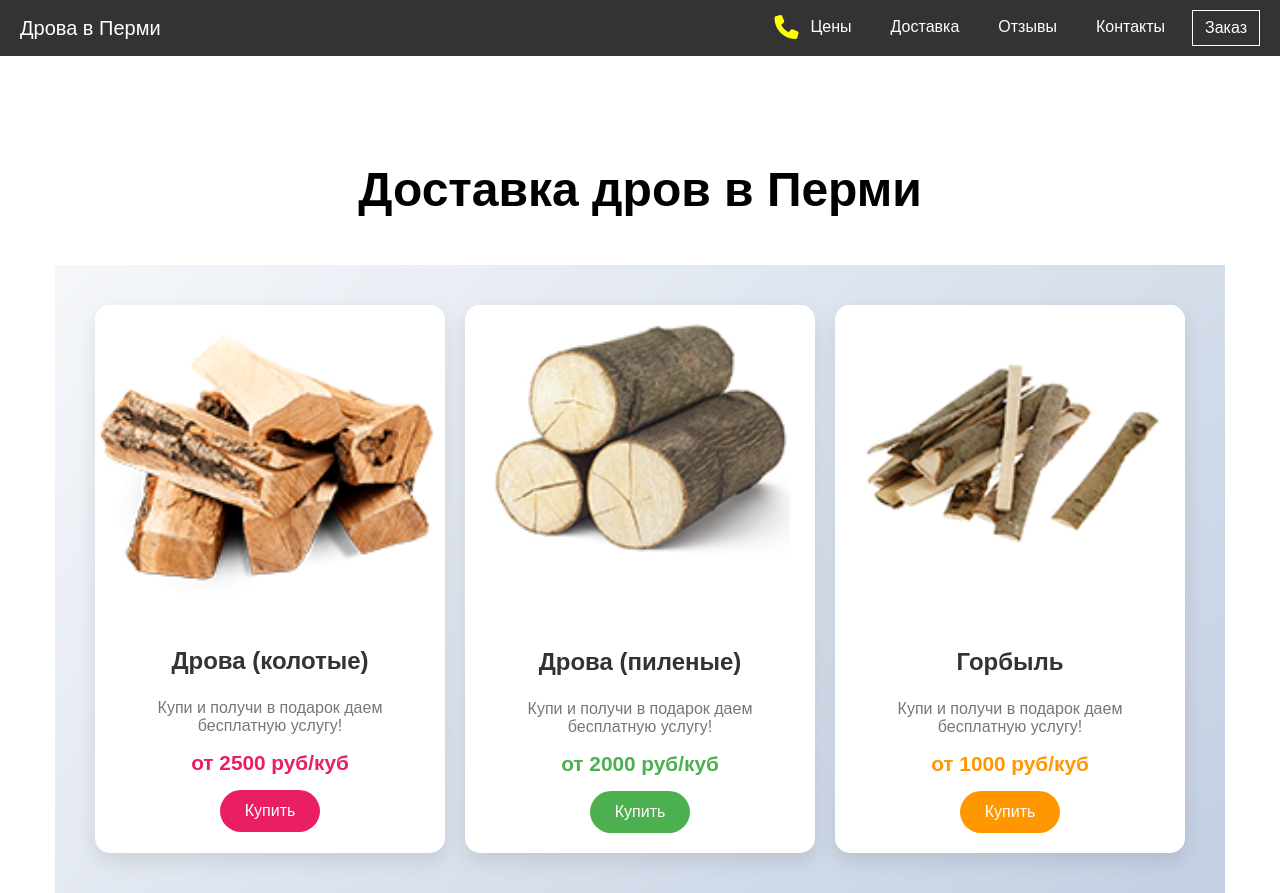
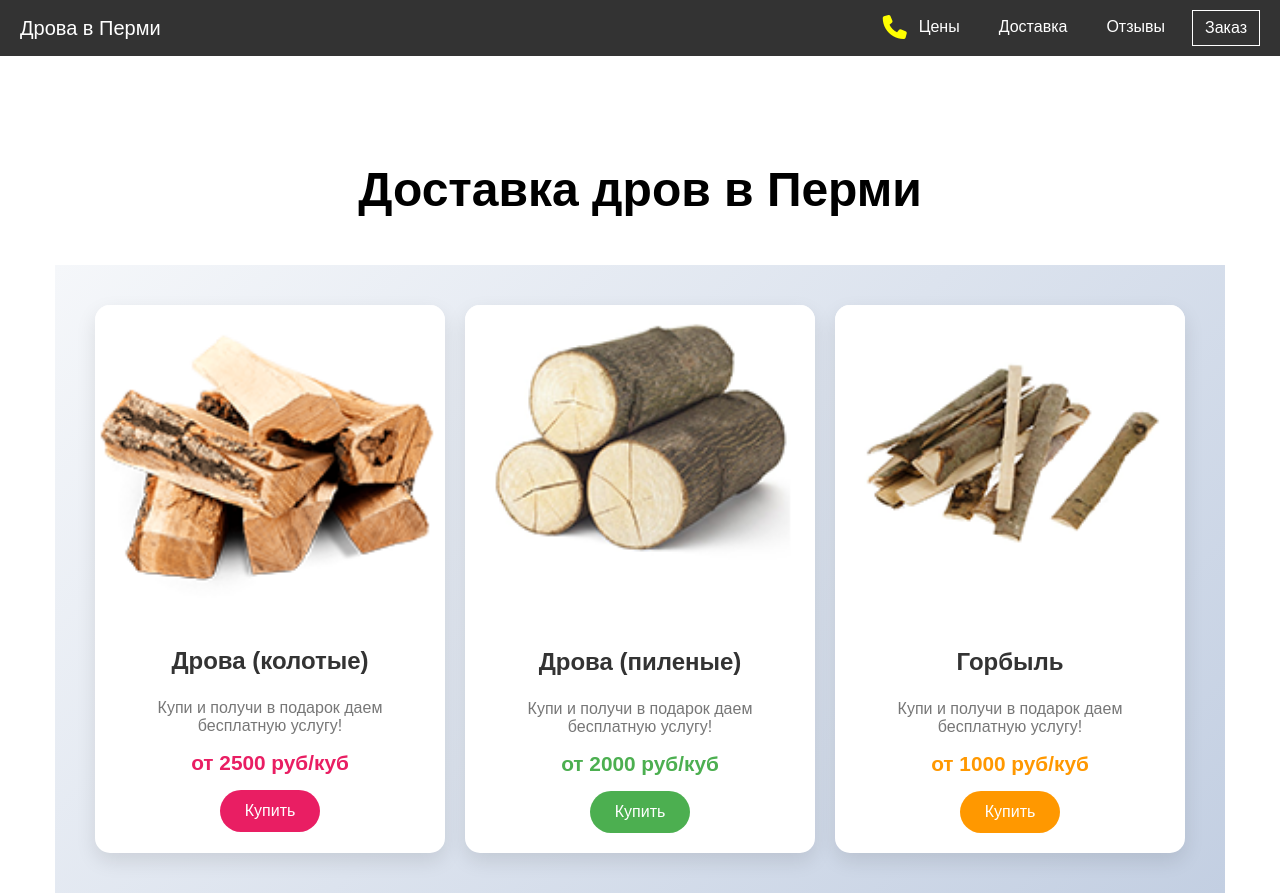
Before and after one commit to Prudexxx/DrovaPerm, a plain HTML site: page index.html in a window 1280 px wide. Shown: the top 893 px of the page. Drawn offline with nearby package versions, Linux system fonts and the light colour scheme.

Commit message:
Update index.html

```diff
--- a/index.html
+++ b/index.html
@@ -265,7 +265,7 @@ label{
     <a href="#" id="linkMain" data-target="mainContent">Цены</a>
     <a href="#" id="linkAbout" data-target="aboutContent">Доставка</a>
     <a href="#" id="linkContacts" data-target="contactsContent">Отзывы</a>
-    <a href="#" id="linkServices" data-target="priceContent">Контакты</a>
+<!--     <a href="#" id="linkServices" data-target="priceContent">Контакты</a> -->
     <a href="#" id="linkPrice" data-target="priceContent">Заказ</a>
   </nav>
 </header>
@@ -277,7 +277,7 @@ label{
     <a href="#" id="mobLinkAbout" data-target="aboutContent">Доставка</a>
     <a href="#" id="mobLinkContacts" data-target="contactsContent">Отзывы</a>
     <a href="#" id="mobLinkPrice" data-target="priceContent">Заказ</a>
-    <a href="#" id="mobLinkServices" data-target="servicesContent">Контакты</a>
+<!--     <a href="#" id="mobLinkServices" data-target="servicesContent">Контакты</a> -->
   </nav>
 </div>
 <!-- /////////////////////////////////////БЛОКИИ...................................... -->
```
